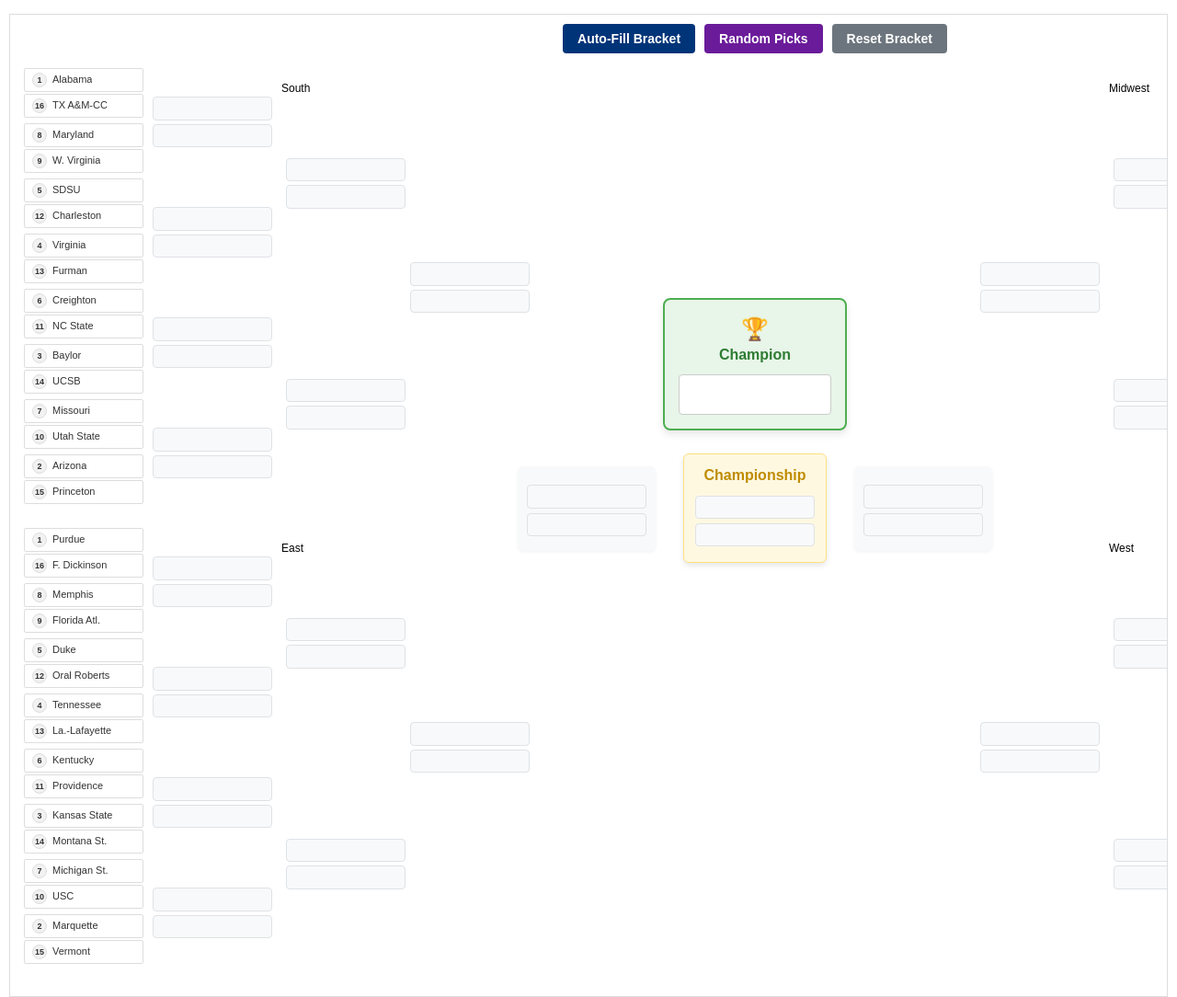
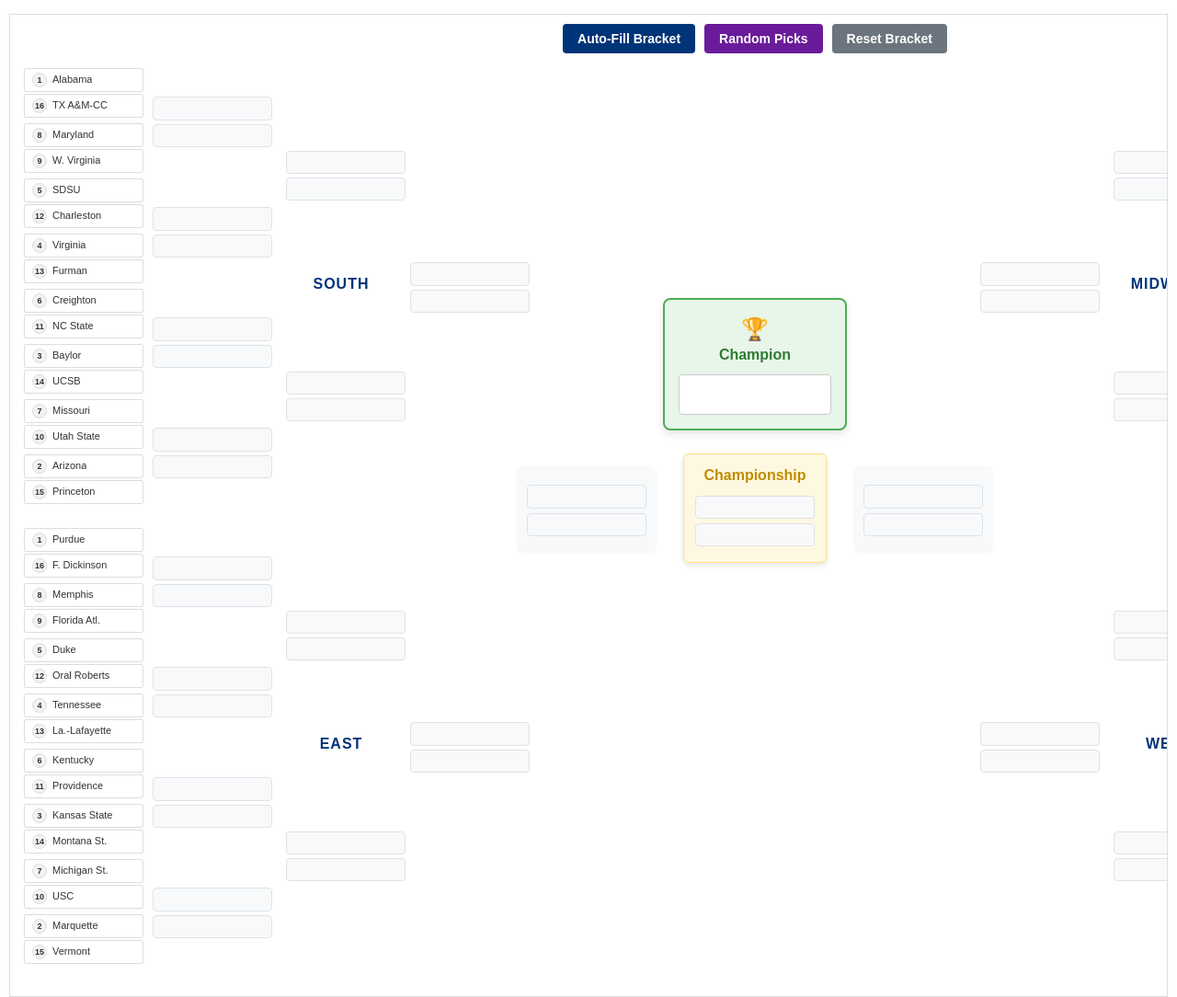
Before and after one commit to gregbkatz/madness, a Flask app: page / in a window 1280 px wide. Shown: the part 55-1139 px from the top of the page at 92% size. Run offline with Flask 2, Linux system fonts and the light colour scheme; data that the repository does not hold is empty; some libraries are stand-ins or nearby versions.

Commit message:
Update region titles font and location

```diff
--- a/static/css/styles.css
+++ b/static/css/styles.css
@@ -120,12 +120,7 @@ body {
     position: relative;
 }
 
-.region-label-styled {
-    text-align: center;
-    font-weight: bold;
-    color: #003478;
-    margin: 15px 0;
-}
+
 
 .region-rounds {
     display: flex;
@@ -268,11 +263,11 @@ body {
 
 /* Sweet 16 games */
 .round[data-round="2"] .game-wrapper:nth-child(1) {
-    top: 50px;
+    top: -180px;
 }
 
 .round[data-round="2"] .game-wrapper:nth-child(2) {
-    top: 290px;
+    top: 60px;
 }
 
 /* Elite Eight game */
@@ -543,10 +538,17 @@ html {
 /* Region labels */
 .region-label-styled {
     text-align: center;
-    font-weight: bold;
+    font-weight: 600;
+    font-size: 16px;
+    letter-spacing: 1px;
     color: #003478;
+    text-transform: uppercase;
+    padding-bottom: 6px;
     margin: 15px 0;
-    font-size: 14px;
+    margin-top: 225px;
+    width: 80%;
+    margin-left: auto;
+    margin-right: auto;
 }
 
 /* Region rounds container */
--- a/static/js/bracket.js
+++ b/static/js/bracket.js
@@ -789,8 +789,6 @@ function MarchMadnessBracket() {
                     </div>
                 </div>
 
-
-
                 <div className="brackets-wrapper" style={{ display: 'flex', flexDirection: 'column', justifyContent: 'center' }}>
                     <div className="bracket">
                         <div className="bracket-left">
@@ -799,7 +797,7 @@ function MarchMadnessBracket() {
                                     {renderRound('south', 0, 'left')}
                                     {renderRound('south', 1, 'left')}
                                     <div style={{ display: 'flex', flexDirection: 'column', minWidth: '140px', maxWidth: '140px', padding: '0 5px' }}>
-                                        <div className="region-label" style={{ marginBottom: '15px', marginTop: '15px' }}>South</div>
+                                        <div className="region-label-styled">South</div>
                                         {renderRound('south', 2, 'left')}
                                     </div>
                                     {renderRound('south', 3, 'left')}
@@ -834,7 +832,7 @@ function MarchMadnessBracket() {
                                 <div className="region-rounds" style={{ width: '100%', display: 'flex', justifyContent: 'flex-end' }}>
                                     {renderRound('midwest', 3, 'right')}
                                     <div style={{ display: 'flex', flexDirection: 'column', minWidth: '140px', maxWidth: '140px', padding: '0 5px', alignItems: 'flex-start' }}>
-                                        <div className="region-label" style={{ marginBottom: '15px', marginTop: '15px' }}>Midwest</div>
+                                        <div className="region-label-styled">Midwest</div>
                                         {renderRound('midwest', 2, 'right')}
                                     </div>
                                     {renderRound('midwest', 1, 'right')}
@@ -851,7 +849,7 @@ function MarchMadnessBracket() {
                                     {renderRound('east', 0, 'left')}
                                     {renderRound('east', 1, 'left')}
                                     <div style={{ display: 'flex', flexDirection: 'column', minWidth: '140px', maxWidth: '140px', padding: '0 5px' }}>
-                                        <div className="region-label" style={{ marginBottom: '15px', marginTop: '15px' }}>East</div>
+                                        <div className="region-label-styled">East</div>
                                         {renderRound('east', 2, 'left')}
                                     </div>
                                     {renderRound('east', 3, 'left')}
@@ -874,7 +872,7 @@ function MarchMadnessBracket() {
                                 <div className="region-rounds" style={{ width: '100%', display: 'flex', justifyContent: 'flex-end' }}>
                                     {renderRound('west', 3, 'right')}
                                     <div style={{ display: 'flex', flexDirection: 'column', minWidth: '140px', maxWidth: '140px', padding: '0 5px', alignItems: 'flex-start' }}>
-                                        <div className="region-label" style={{ marginBottom: '15px', marginTop: '15px' }}>West</div>
+                                        <div className="region-label-styled">West</div>
                                         {renderRound('west', 2, 'right')}
                                     </div>
                                     {renderRound('west', 1, 'right')}
```
Also changed, not shown: bracket.json (+1 -1 lines).
